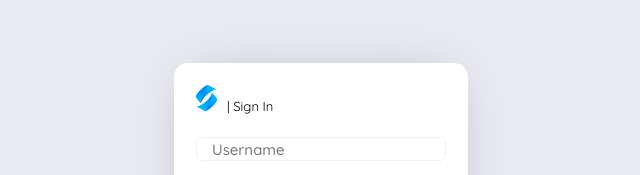
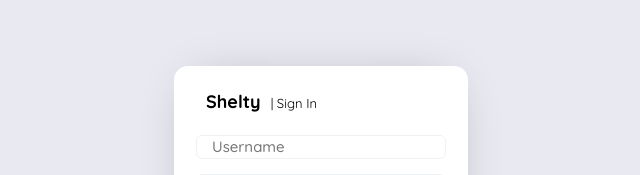
Before and after one commit to kamillobinski/shelty, a React (Create React App) app in the folder frontend/: page /signin in a window 1280 px wide. Shown: the part 237-412 px from the top of the page, without its empty margins (319-959 px from the left). Built offline with nearby package versions, Linux system fonts and the light colour scheme.

Commit message:
Update: delete logo from signin component

```diff
--- a/frontend/src/containers/sign-in/SignIn.js
+++ b/frontend/src/containers/sign-in/SignIn.js
@@ -55,7 +55,7 @@ class SignIn extends React.Component {
           var tomorrow = getTomorrowDate();
           setUserCookie(response.data, tomorrow);
           setTokenCookie(response.data.accessToken, tomorrow);
-          redirectUser("/a/update");
+          redirectUser("/admin/animal/update");
         }
       })
       .catch((error) => this.handleSignInError(error.response.status));
@@ -91,8 +91,10 @@ class SignIn extends React.Component {
           }}
         >
           <div className="signin-inner-header noselect">
-            <img src={sheltyLogo} alt="Shelty" className="noselect" />
-            <span>| Sign In</span>
+            <div className="signin-inner-header-logo">
+              <span className="name">Shelty</span>
+              <span className="category">| Sign In</span>
+            </div>
           </div>
           <div className="signin-inner-form">
             <input
--- a/frontend/src/containers/sign-in/signin.css
+++ b/frontend/src/containers/sign-in/signin.css
@@ -31,6 +31,29 @@
   font-weight: 400;
   font-size: 13px;
   font-family: "Quicksand", sans-serif;
+}
+
+.signin-inner-header-logo {
+  font-family: var(--primary-font);
+  font-weight: 700;
+  font-size: 20px;
+  width: 140px;
+  text-decoration: none;
+  color: var(--primary-black);
+}
+
+.signin-inner-header-logo .name {
+  font-family: var(--primary-font);
+  font-weight: 700;
+  font-size: 18px;
+  width: 61px;
+  text-decoration: none;
+  color: var(--primary-black);
+}
+
+.signin-inner-header-logo .category {
+  font-family: var(--primary-font);
+  color: var(--primary-black);
 }
 
 .signin-inner-form {
@@ -84,7 +107,7 @@
 }
 
 .signin-inner-form button:hover {
-  background-color: var(--primary-blue-medium);
+  background-color: var(--primary-black);
   color: var(--primary-white);
   font-weight: 700;
   transition: all 0.3s ease-in-out;
```
